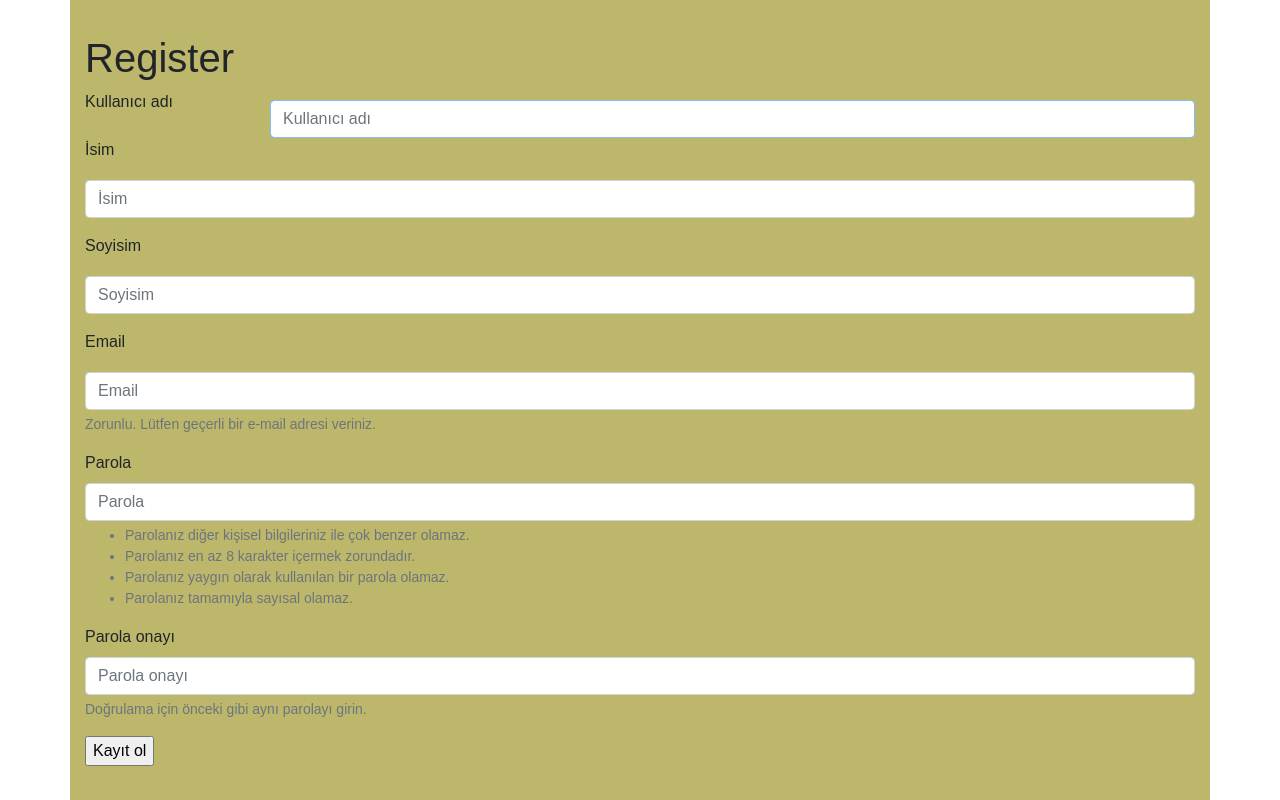
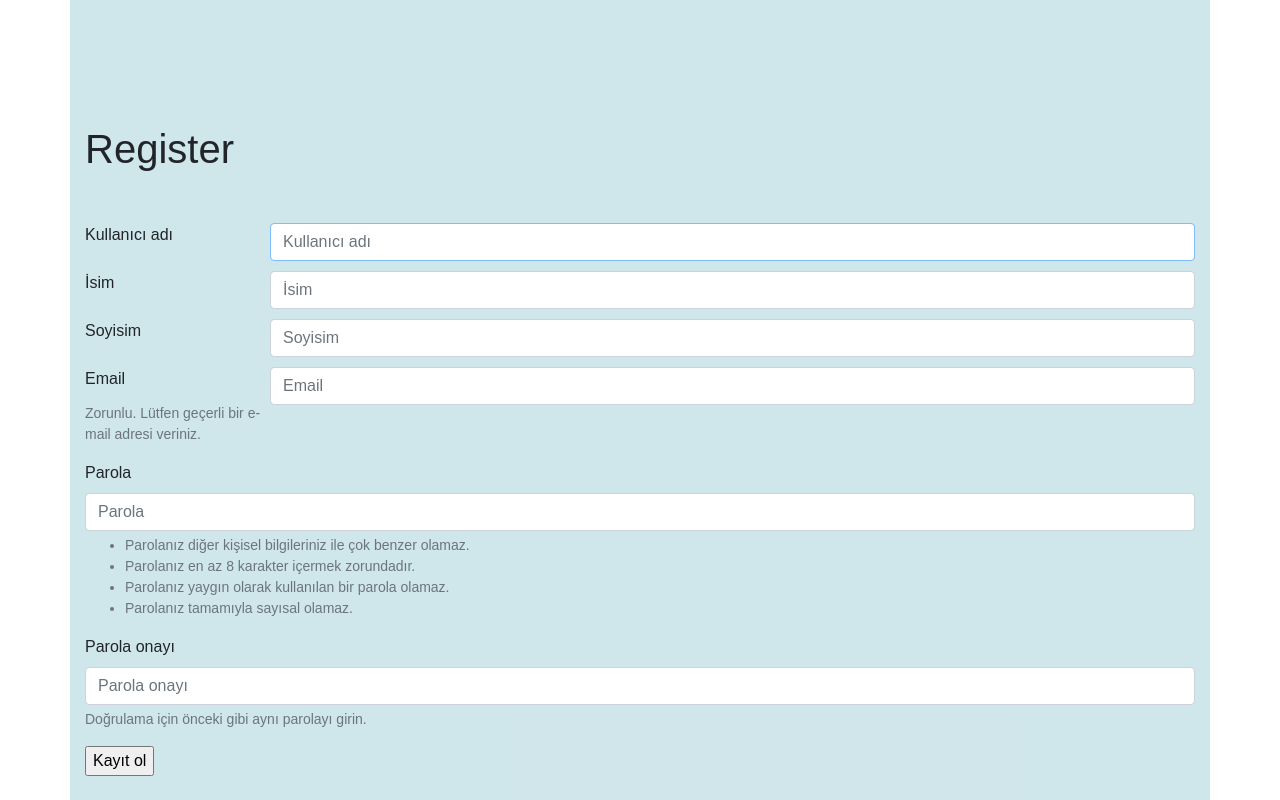
Before and after one commit to jqrust/yedi, a Django app: page /register/ in a window 1280 px wide. Shown: the part 56-856 px from the top of the page. Run offline with Django 3.2, Linux system fonts and the light colour scheme; some libraries are stand-ins or nearby versions.

Commit message:
register page color

```diff
--- a/yirmi/forms.py
+++ b/yirmi/forms.py
@@ -10,9 +10,9 @@ class UserForm(UserCreationForm):
     email = forms.EmailField(max_length=254, help_text='Zorunlu. Lütfen geçerli bir e-mail adresi veriniz.',)
     username.widget.attrs.update({'class':'form-group-special col-10 float-right'})
     username.widget.label_classes = ('col-2', 'float-left' )
-    first_name.widget.attrs.update({'class':'form-group-special'})
-    last_name.widget.attrs.update({'class':'form-group-special'})
-    email.widget.attrs.update({'class':'form-group-special'})
+    first_name.widget.attrs.update({'class':'form-group-special col-10 float-right'})
+    last_name.widget.attrs.update({'class':'form-group-special col-10 float-right'})
+    email.widget.attrs.update({'class':'form-group-special col-10 float-right'})
     class Meta:
         model = User
         fields = [
--- a/yirmi/static/CSS/register.css
+++ b/yirmi/static/CSS/register.css
@@ -1,9 +1,15 @@
 .container {
-    background-color: darkkhaki;
+    background-color: rgba(164, 207, 216, 0.52);
     margin: auto;
+    height: 100%;
+}
+h1{
+    margin-top: 100px;
+}
+.forms-together {
+    margin-top: 50px;
 }
 .form-group-special {
-    margin-top: 10px;
     align-content: center;
 }
 .input-group {
--- a/yirmi/templates/yirmi/register.html
+++ b/yirmi/templates/yirmi/register.html
@@ -8,11 +8,13 @@
 {% block content %}
 <div class="container">
     <h1>Register</h1>
-    <form method="POST" class="form-horizontal">
-        {% csrf_token %}
-        {% bootstrap_form form %}
-        <input type="submit" name="" value="Kayıt ol">
-    </form>
+    <div class="forms-together">
+        <form method="POST" class="form-horizontal">
+            {% csrf_token %}
+            {% bootstrap_form form %}
+            <input type="submit" name="" value="Kayıt ol">
+        </form>
+    </div>
 </div>
 
 
```
